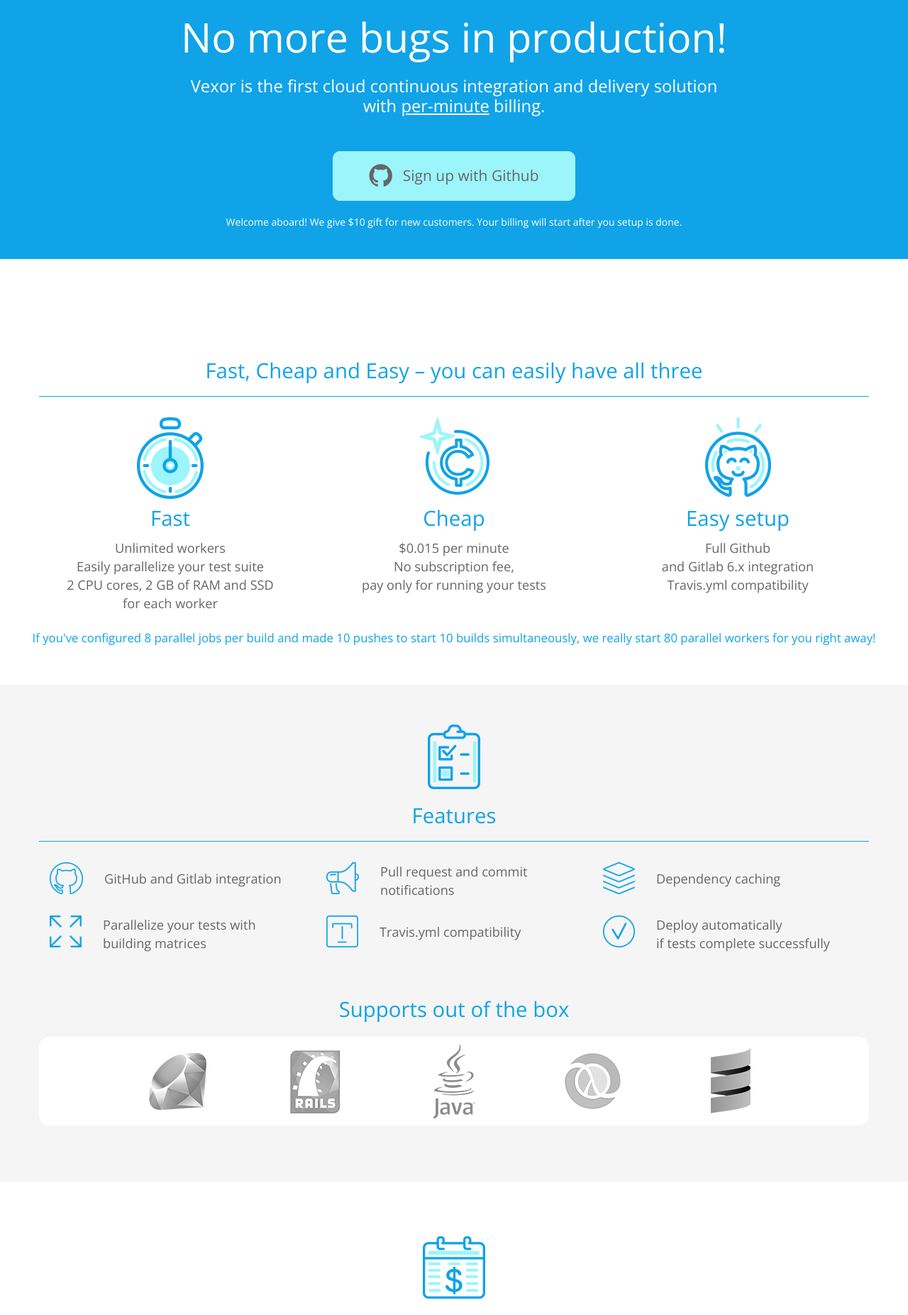
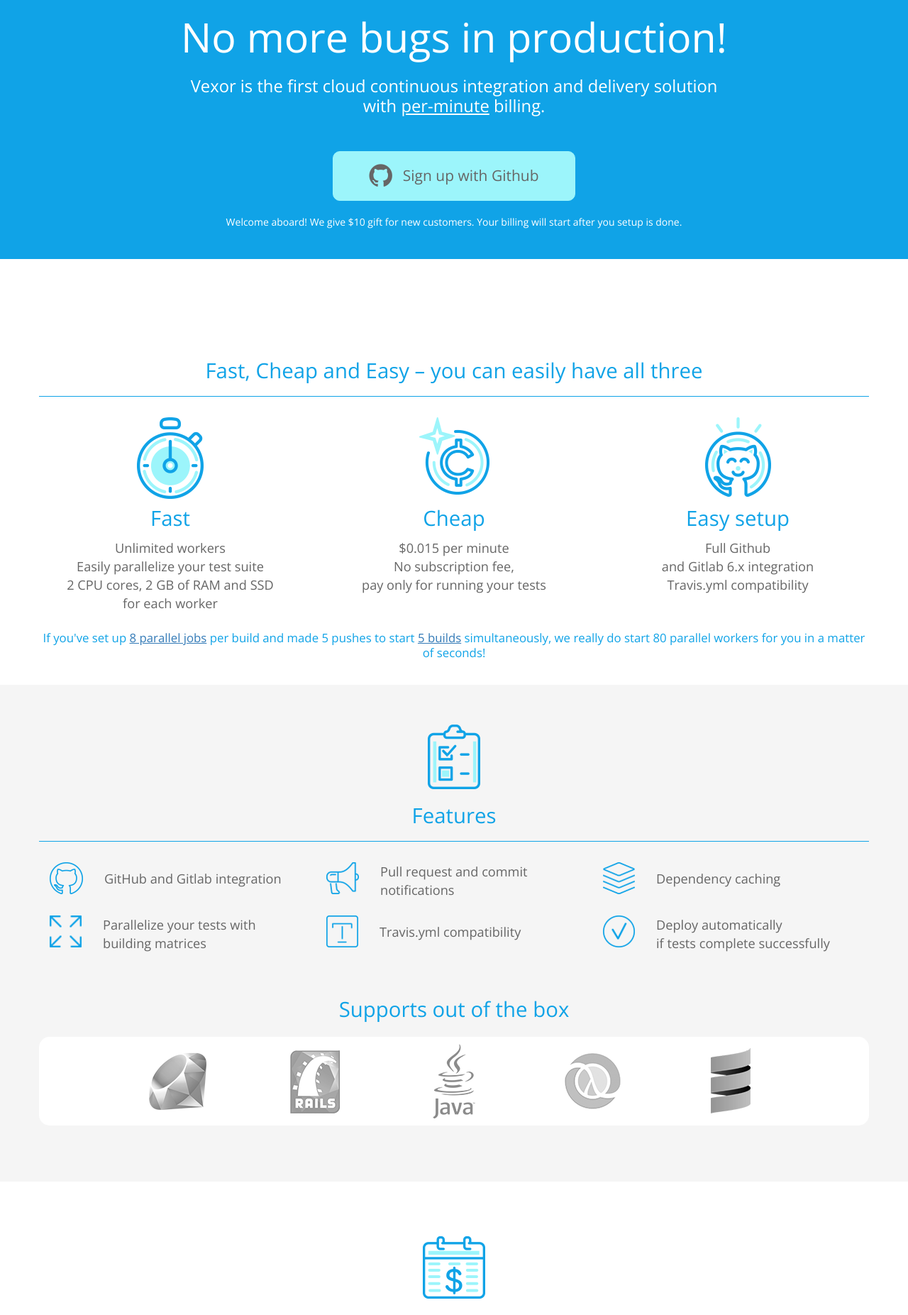
Before and after one commit to vexor/vx-promo, a Jekyll site: the page built from index.html, in a window 1280 px wide. Shown: the part 385-2238 px from the top of the page at 71% size. Built offline with Jekyll 4.4.1, drawn with Linux system fonts in a browser that asks for light colours; nearby versions of some CDN libraries; Markdown is read by kramdown in place of the engine named in the settings; comment, search, counter and statistics services are not loaded.

Commit message:
Поправил тексты

```diff
--- a/index.html
+++ b/index.html
@@ -67,11 +67,14 @@
         </div>
       </div>
     </div>
+      <div class='row subtitle2'>
+          If you've set up <a href="./images/landing/8_jobs.png" target="_blank">8 parallel jobs</a> per build and made 5 pushes to start <a href="./images/landing/5_builds.png" target="_blank">5 builds</a> simultaneously, we really do start 80 parallel workers for you in a matter of seconds!
+      </div>
   </div>
-  <div class='row subtitle2'>
-    If you've configured 8 parallel jobs per build and made 10 pushes to start 10 builds simultaneously, we really start 80 parallel workers for you right away!
-  </div>
-    <!-- If you have a 5 parallel jobs per one build and you make a 10 synchronous pushes,<br>yes vexor realy will make for you 50 parallel workers, and builded fast. -->
+
+    <!-- If you have a 5 parallel jobs per one build and you make a 10 synchronous pushes,<br>yes vexor realy will make for you 50 parallel workers, and builded fast.
+    If you've configured 8 parallel jobs</a> per build and made 5 pushes to start <a href="https://www.evernote.com/shard/s253/sh/e0d41e39-2364-44cd-ad2b-296584d65249/c4a69c4895fd3e220159c4d71dbe31a4/res/3e08c805-fe0a-44ee-8d75-e58f429ac144/skitch.png" target="_blank">5 builds simultaneously</a>, we really start 80 parallel workers for you right away!
+    -->
 </div>
 
 <div class='block-features landing-block-features text-center' id='features'>
--- a/stylesheets/landing.css
+++ b/stylesheets/landing.css
@@ -104,11 +104,15 @@
       padding-bottom: 0.6em;
       margin-bottom: 1em;
       border-bottom: 1px solid #10a3e7; }
-body .landing .landing-block-description .subtitle2 {
-    font-size: 1.2em;
-    line-height: 120%;
-    font-weight: normal;
-    padding-top: 1.6em; }
+    body .landing .landing-block-description .subtitle2 {
+        font-size: 1.2em;
+        line-height: 120%;
+        font-weight: normal;
+        padding-top: 1.6em;}
+
+    body .landing .landing-block-description .subtitle2 a {
+        text-decoration: underline; }
+
     body .landing .landing-block-description .items .description {
       color: #666666;
       font-size: 1.3em; }
```
